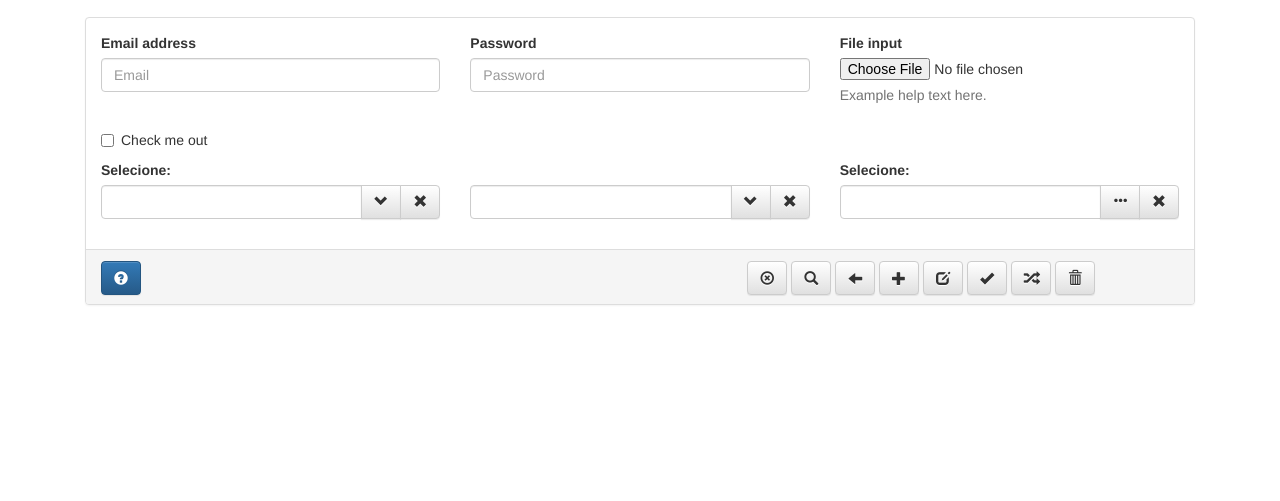
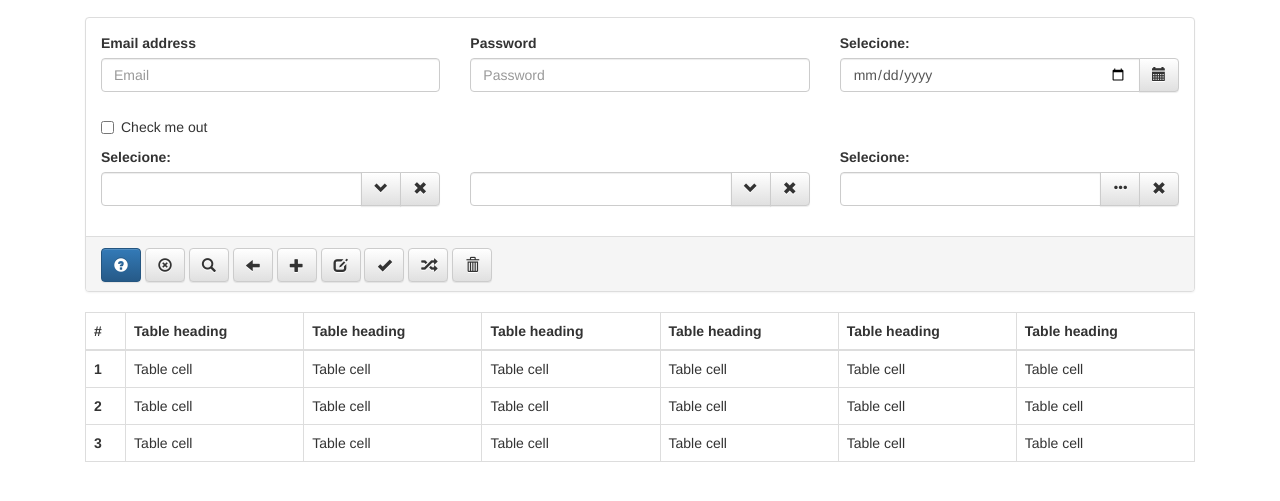
Before and after one commit to dayvesoliveira/angular2, a plain HTML site: page angular2-quickstart/client/index.html in a window 1280 px wide. Shown: the part 53-554 px from the top of the page. Drawn offline with Linux system fonts and the light colour scheme.

Commit message:
update table

```diff
--- a/angular2-quickstart/client/index.html
+++ b/angular2-quickstart/client/index.html
@@ -70,9 +70,16 @@
                                 </div>
                                 <div class="col-xs-12 col-sm-6 col-md-4">
                                     <div class="form-group">
-                                        <label for="exampleInputFile">File input</label>
-                                        <input type="file" id="exampleInputFile">
-                                        <p class="help-block">Example help text here.</p>
+                                        <label for="input2">Selecione:</label>
+                                        <div class="input-group">
+                                            <input id="input2" type="date" class="form-control" aria-label="...">
+                                            <div class="input-group-btn">
+                                                <!-- Buttons -->
+                                                <button type="button" class="btn btn-default" aria-label="Help">
+                                                    <span class="glyphicon glyphicon-calendar"></span>
+                                                </button>
+                                            </div>
+                                        </div>
                                     </div>
                                 </div>
                             </div>
@@ -150,10 +157,8 @@
 
                     <div class="panel-footer">
                         <div class="row">
-                                <div class="col-xs-12 col-xs-7">
+                                <div class=" col-xs-12 col-md-5">
                                     <button type="submit" class="btn btn-primary glyphicon glyphicon-question-sign"></button>
-                                </div>
-                                <div class=" col-xs-12 col-md-5">
                                     <button type="button" class="btn btn-default glyphicon glyphicon-remove-circle"></button>
                                     <button type="button" class="btn btn-default glyphicon glyphicon-search"></button>
                                     <button type="button" class="btn btn-default glyphicon glyphicon-arrow-left"></button>
@@ -167,9 +172,37 @@
                         </div>
                     </div>
 
+                <!-- table -->
+
+                <div class="table-responsive">
+                    <table class="table table-bordered">
+                        <thead>
+                             <tr>
+                                  <th>#</th>
+                                  <th>Table heading</th>
+                                  <th>Table heading</th>
+                                  <th>Table heading</th>
+                                  <th>Table heading</th>
+                                  <th>Table heading</th>
+                                  <th>Table heading</th>
+                             </tr>
+                        </thead>
+                        <tbody>
+                            <tr>
+                                <th scope="row">1</th>
+                                    <td>Table cell</td> <td>Table cell</td> <td>Table cell</td> <td>Table cell</td> <td>Table cell</td> <td>Table cell</td> </tr> <tr> <th scope="row">2</th> <td>Table cell</td> <td>Table cell</td> <td>Table cell</td> <td>Table cell</td> <td>Table cell</td> <td>Table cell</td> </tr> <tr> <th scope="row">3</th> <td>Table cell</td> <td>Table cell</td> <td>Table cell</td> <td>Table cell</td> <td>Table cell</td> <td>Table cell</td>
+                            </tr>
+                        </tbody>
+                    </table>
                 </div>
 
+                </div>
+
+
+
             </div>
+
+
 
         </div> <!-- /container -->
   </body>
```
